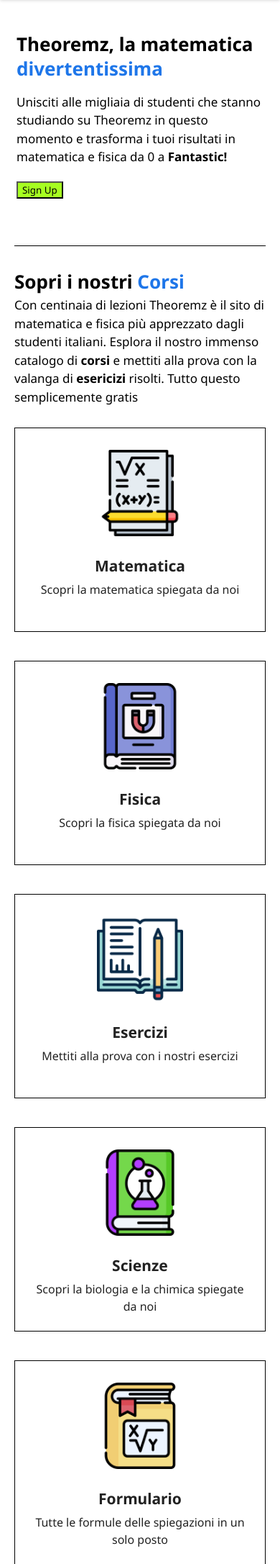
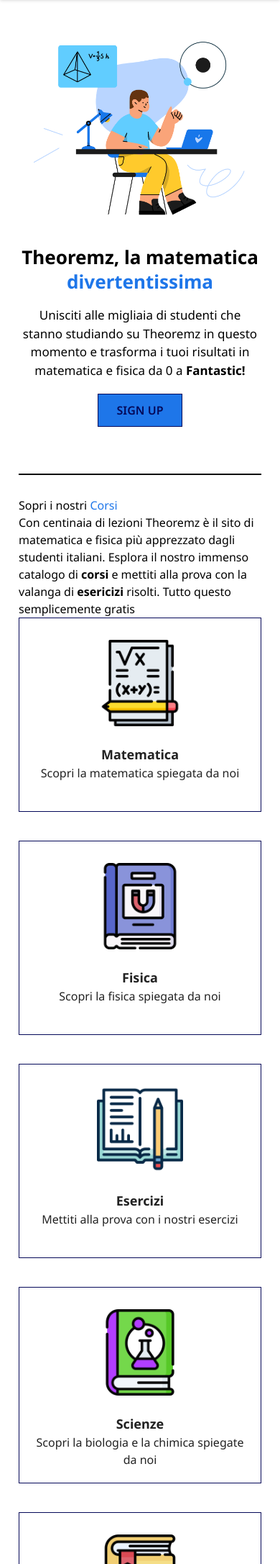
Before and after one commit to neogauss7/Bilbiolteca_digitale, a PHP site: page / in a window 390 px wide. Shown: the part 75-2248 px from the top of the page at 72% size. Run offline with PHP 8.4, Linux system fonts and the light colour scheme.

Commit message:
Update style.css

```diff
--- a/style.css
+++ b/style.css
@@ -1,5 +1,3 @@
-
-
 body {
   line-height: 1.5;
   padding-top: 100px;
@@ -16,7 +14,7 @@ body {
   margin-bottom: 50px;
 }
 
-.welcome-image{
+.welcome-image {
   text-align: left;
   width: 100%;
 }
@@ -63,17 +61,36 @@ hr {
 }
 
 .btn {
-	background-color: rgb(166, 255, 33);
+  background: none;
+  border: 1.5px solid #050959;
+  text-transform: uppercase;
+  padding: 11px 26px;
+  cursor: pointer;
+  transition: color 0.4s linear;
+  position: relative;
+  font-weight: 550;
+  color: #050959;
+  font-size: 16px;
 }
 
-.general-grid-title {
-	font-size: 30px;
-	font-weight: bold;
-	margin-bottom: 10px;
+.btn:hover {
+  color: white;
 }
-
-.general-grid-description {
-	margin-bottom: 30px;
+.btn::before {
+  content: "";
+  position: absolute;
+  left: 0;
+  top: 0;
+  width: 100%;
+  height: 100%;
+  background: var(--pc);
+  z-index: -1;
+  transition: transform 0.5s;
+  transform-origin: 0 0;
+  transition-timing-function: cubic-bezier(0.5, 1.6, 0.4, 0.7);
+}
+.btn1:hover::before {
+  transform: scaleX(1);
 }
 
 .grid-container {
@@ -85,18 +102,18 @@ hr {
 
 .grid-element {
   color: var(--gray);
-	border: 1.5px solid black;
-	background-color: white;
+  background-color: #fff;
+  border: 1.5px solid #050959;
   padding: 20px;
   text-align: center;
   cursor: pointer;
   transition: transform 0.15s, box-shadow 0.15s;
   height: fit-content;
-	min-height: 284px;
+  min-height: 270px;
 }
 
 .grid-element:hover {
-	box-shadow: -8px 8px var(--gray);
+  box-shadow: -8px 8px var(--pc);
   transform: translate(4px, -4px);
 }
 
@@ -110,38 +127,39 @@ hr {
 
 .grid-title {
   font-weight: 800;
-	font-size: 21px;
-	margin-bottom: 4px;
+  font-size: 18px;
 }
 
 /* Start Responsive */
 
-@media(max-width: 991px){
+@media (max-width: 991px) {
   .grid-container {
     grid-template-columns: auto auto;
   }
 
-	.welcome-title,
-	.general-grid-title {
+  .welcome-title {
     font-size: 26px;
     margin-bottom: 0;
   }
 
-	.welcome-description,
-	.general-grid-description {
+  .welcome-description {
     font-size: 17px;
   }
 }
 
-@media (max-width:865px){
+@media (max-width: 865px) {
   .home {
-		padding-left: 20px;
-		padding-right: 20px;
+    padding-left: 26px;
+    padding-right: 26px;
   }
 
   .grid-container {
     row-gap: 40px;
     column-gap: 40px;
+  }
+  .welcome {
+    flex-direction: column-reverse;
+    text-align: center;
   }
 
   .right-side {
@@ -158,8 +176,8 @@ hr {
   }
 }
 
-@media (max-width:745px){
-	.left-side{
+@media (max-width: 745px) {
+  .left-side {
     width: 350px;
     margin-bottom: 25px;
     margin-right: 0;
@@ -174,20 +192,20 @@ hr {
   }
 }
 
-@media (max-width:650px){
+@media (max-width: 650px) {
   .grid-container {
     grid-template-columns: auto;
   }
 }
 
-@media (max-width:600px){
+@media (max-width: 600px) {
   .right-side {
     width: auto;
   }
 }
 
-@media (max-width: 450px){
-	.left-side{
+@media (max-width: 450px) {
+  .left-side {
     width: 320px;
   }
 }
```
Lines whose indentation alone changed are shown as unchanged.
